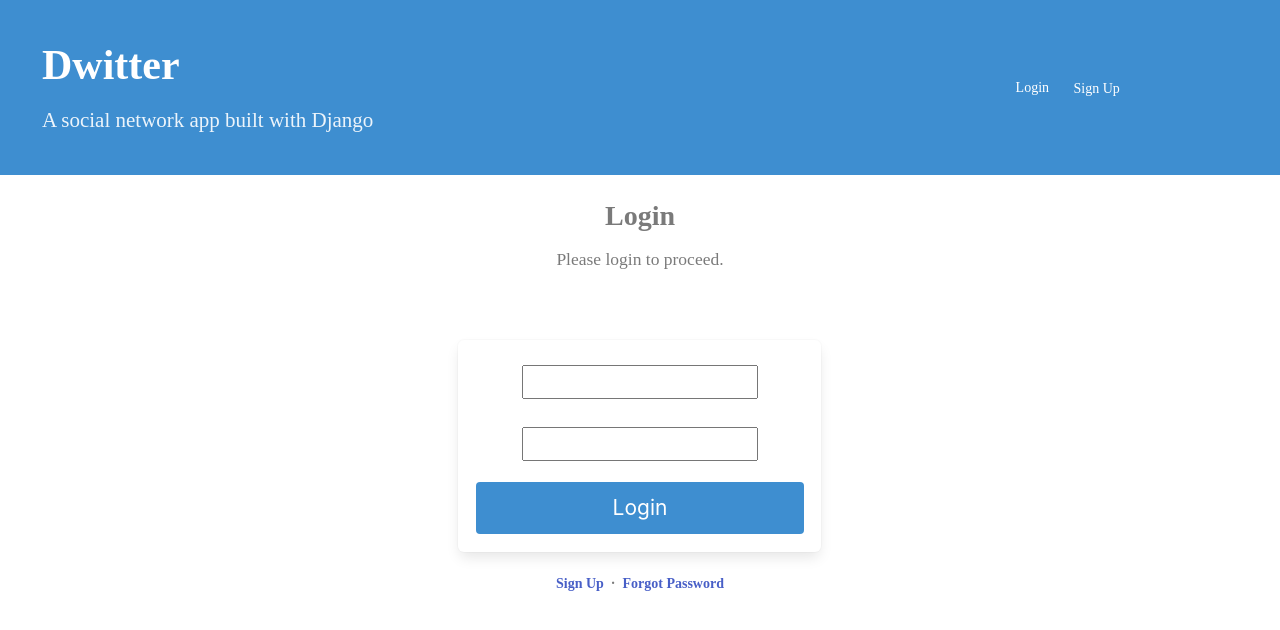
After one commit to kenneths4/dwitter-django, a Django app: page /login/ in a window 1280 px wide. The commit adds this page. Shown: the top 630 px of the page. Run offline with Django 3.2, Linux system fonts and the light colour scheme.

Commit message:
got first version of user login done.

```diff
--- a/dwitter/forms.py
+++ b/dwitter/forms.py
@@ -1,6 +1,6 @@
 from django import forms
 from .models import Dweet
-
+from django.contrib.auth import authenticate
 class DweetForm(forms.ModelForm):
     body = forms.CharField(required=True,
                            widget=forms.widgets.Textarea(
@@ -15,3 +15,22 @@ class DweetForm(forms.ModelForm):
     class Meta:
         model = Dweet
         exclude = ("user", )
+
+
+class LoginForm(forms.Form):
+    username = forms.CharField(max_length=255, required=True)
+    password = forms.CharField(widget=forms.PasswordInput, required=True)
+
+    def clean(self):
+        username = self.cleaned_data.get('username')
+        password = self.cleaned_data.get('password')
+        user = authenticate(username=username, password=password)
+        if not user or not user.is_active:
+            raise forms.ValidationError("Sorry, that login was invalid. Please try again.")
+        return self.cleaned_data
+
+    def login(self, request):
+        username = self.cleaned_data.get('username')
+        password = self.cleaned_data.get('password')
+        user = authenticate(username=username, password=password)
+        return user
--- /dev/null
+++ b/dwitter/static/dwitter/style.css
@@ -0,0 +1,38 @@
+html, body {
+   font-family: 'Montserrat';
+   font-size: 14px;
+   font-weight: 300;
+}
+
+.title-div{
+
+   padding:50px;
+}
+
+.header-div{
+
+   color: #4682B4;
+}
+
+
+.hero, .nav {
+ -webkit-box-shadow: none;
+ box-shadow: none;
+}
+.box {
+ margin-top: 5rem;
+}
+.avatar {
+ margin-top: -70px;
+ padding-bottom: 20px;
+}
+
+input {
+ font-weight: 300;
+}
+p {
+ font-weight: 700;
+}
+p.subtitle {
+ padding-top: 1rem;
+}
--- /dev/null
+++ b/dwitter/templates/authentication/login.html
@@ -0,0 +1,68 @@
+{% extends 'base.html' %}
+
+{% block title %}Log in | {% endblock %}
+
+{% block content %}
+
+
+<body>
+    <div class="column is-full">
+        <section class="hero">
+            <div>
+                <div class="container has-text-centered">
+                    <div class="column is-4 is-offset-4">
+                        <h3 class="title has-text-grey">Login</h3>
+                        <p class="subtitle has-text-grey">Please login to proceed.</p>
+                        <div class="box">
+
+                        <form method="post">
+                            {% csrf_token %}
+                            <div class="mb-5">
+
+                                <input type="text" name="username" class="w-full mt-2 px-4 py-2 rounded-xl">
+                            </div>
+
+                            <div class="mb-5">
+                                <input type="password" name="password" class="w-full mt-2 px-4 py-2 rounded-xl">
+                            </div>
+
+
+
+
+
+                            {% if login_form.errors %}
+                                {% for field in login_form %}
+                                    {% for error in field.errors %}
+                                        <div class="mb-5 p-4 rounded-xl bg-red-300 text-white">
+                                            <p>{{ error|escape }}</p>
+                                        </div>
+                                    {% endfor %}
+                                {% endfor %}
+                            {% endif %}
+
+                            <button class="button is-block is-info is-large is-fullwidth">Login</button>
+
+
+
+                        </form>
+
+
+
+
+                        </div>
+
+                        <p class="has-text-grey">
+                        <a href="#">Sign Up</a> &nbsp;·&nbsp;
+                        <a href="#">Forgot Password</a>
+                        </p>
+                    </div>
+                </div>
+            </div>
+        </section>
+
+
+    </div>
+</body>
+
+
+{% endblock %}
--- a/dwitter/templates/base.html
+++ b/dwitter/templates/base.html
@@ -1,3 +1,5 @@
+{% load static %}
+
 <!DOCTYPE html>
 <html lang="en">
 <head>
@@ -5,19 +7,48 @@
     <meta http-equiv="X-UA-Compatible" content="IE=edge">
     <meta name="viewport" content="width=device-width, initial-scale=1.0">
     <!-- Include the Bulma CSS framework for styling -->
+
     <link rel="stylesheet"
           href="https://cdn.jsdelivr.net/npm/bulma@0.9.3/css/bulma.min.css">
+    <link rel="stylesheet" href="{% static 'dwitter/style.css' %}">
+
+
+
     <title>Dwitter</title>
 </head>
 <body>
-    <a href="{% url 'dwitter:dashboard' %} ">
-    <section class="hero is-small is-success mb-4">
-        <div class="hero-body">
-            <h1 class="title is-1">Dwitter</h1>
-            <p class="subtitle is-4">
-                Your tiny social network built with Django
-            </p>
+    <section class="hero is-info mb-4">
+
+        <div class="hero-body columns is-vcentered">
+            <div class="header-div column is-four-fifths">
+                <h1 class="title is-1">Dwitter</h1>
+                <p class="user-auth-link subtitle is-4">
+                    A social network app built with Django
+                </p>
+            </div>
+
+
+
+                {% if request.user.is_authenticated %}
+                <div class="column is-one-fifth">
+                    <a href="{% url 'dwitter:dashboard' %}" class="text-white hover:text-grey-200">Dashboard</a>
+
+                    <a href="{% url 'dwitter:logout' %}" class="user-auth-link px-5 py-3 rounded-xl text-white bg-teal-600 hover:bg-teal-700">Log out</a>
+                </div>
+
+                {% else %}
+                <div class="column">
+                    <a href="{% url 'dwitter:login'%}" class="text-white hover:text-grey-200">Login</a>
+                    <a href="#" class="user-auth-link px-5 py-3 rounded-xl text-white bg-teal-600 hover:bg-teal-700">Sign Up</a>
+                {% endif %}
+                </div>
         </div>
+
+
+
+
+
+
     </section>
     </a>
     <div class="container">
--- a/dwitter/templates/dwitter/dashboard.html
+++ b/dwitter/templates/dwitter/dashboard.html
@@ -2,6 +2,7 @@
 
 {% block content %}
 
+{% if request.user.is_authenticated %}
 <div class="column">
     {% for followed in user.profile.follows.all %}
         {% for dweet in dweets %}
@@ -11,7 +12,7 @@
                 {{ dweet.created_at }} by {{ dweet.user.username }}
             </span>
         </div>
-{% endfor %}
+        {% endfor %}
     {% endfor %}
 </div>
 
@@ -49,6 +50,6 @@
 
 </div>
 
-
+{% endif %}
 
 {% endblock content %}
--- a/dwitter/urls.py
+++ b/dwitter/urls.py
@@ -1,6 +1,7 @@
 from django.urls import path
-from .views import dashboard
-from .views import dashboard, profile_list, profile
+from django.contrib.auth import views as auth_views
+
+from .views import dashboard, profile_list, profile, login_view
 
 app_name = "dwitter"
 
@@ -8,5 +9,6 @@ urlpatterns = [
     path("", dashboard, name="dashboard"),
     path("profile_list/", profile_list, name="profile_list"),
     path("profile/<int:pk>", profile, name="profile"),
-    path("", dashboard, name="dashboard")
+    path('login/', login_view, name="login"),
+    path('logout/', auth_views.LogoutView.as_view(), name="logout"),
 ]
--- a/dwitter/views.py
+++ b/dwitter/views.py
@@ -1,10 +1,28 @@
 from django.shortcuts import render
+from django.shortcuts import render, redirect
+from django.contrib.auth import login
+from django.contrib.auth.decorators import login_required
+
 from .models import Profile
-from .forms import DweetForm
+from .forms import DweetForm, LoginForm
 from .models import Dweet, Profile
-from django.shortcuts import render, redirect
+from django.http import HttpResponseRedirect
 
+
+def login_view(request):
+    login_form = LoginForm(request.POST or None)
+    if request.POST and login_form.is_valid():
+
+        user = login_form.login(request)
+        if user:
+            login(request, user)
+            return redirect("dwitter:dashboard")
+
+    return render(request, 'authentication/login.html', {'login_form': login_form })
+
+@login_required
 def dashboard(request):
+
     dweet_form = DweetForm(request.POST or None)
     if request.method == "POST":
         if dweet_form.is_valid():
--- a/social/settings.py
+++ b/social/settings.py
@@ -26,6 +26,9 @@ SECRET_KEY = 'django-insecure-9qvgql6(&^heq*uxhg5vo858uqnm-vyvqt*h7mc&$#zr=xj!*-
 DEBUG = True
 
 ALLOWED_HOSTS = []
+LOGOUT_REDIRECT_URL = '/'
+LOGIN_URL = '/login/'
+
 
 
 # Application definition
```
